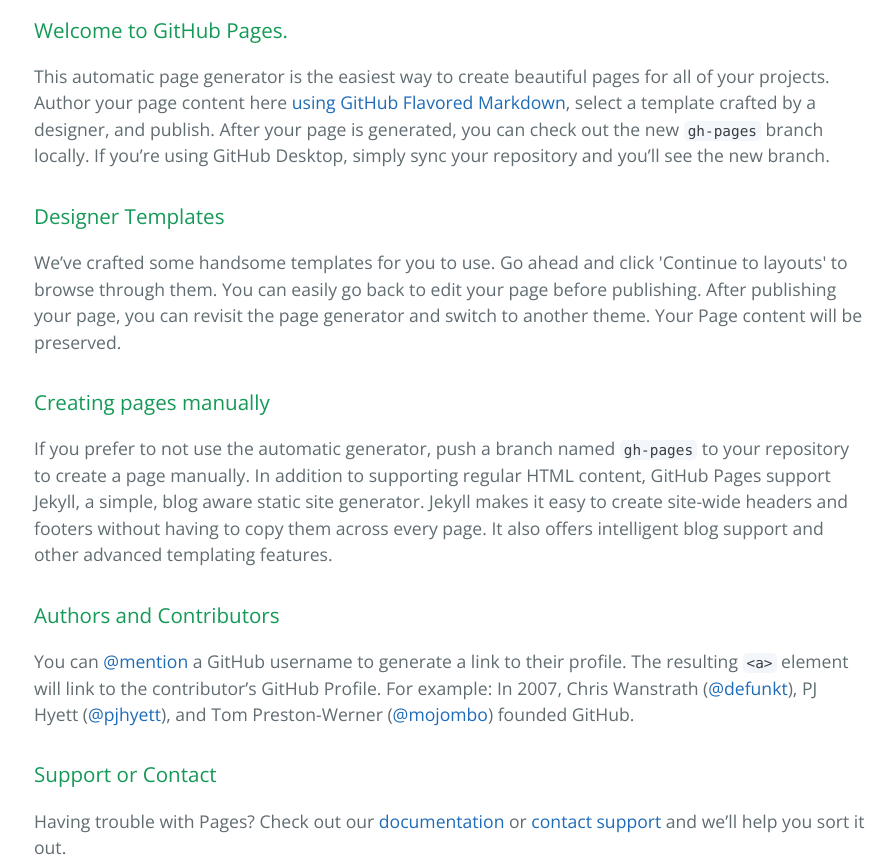
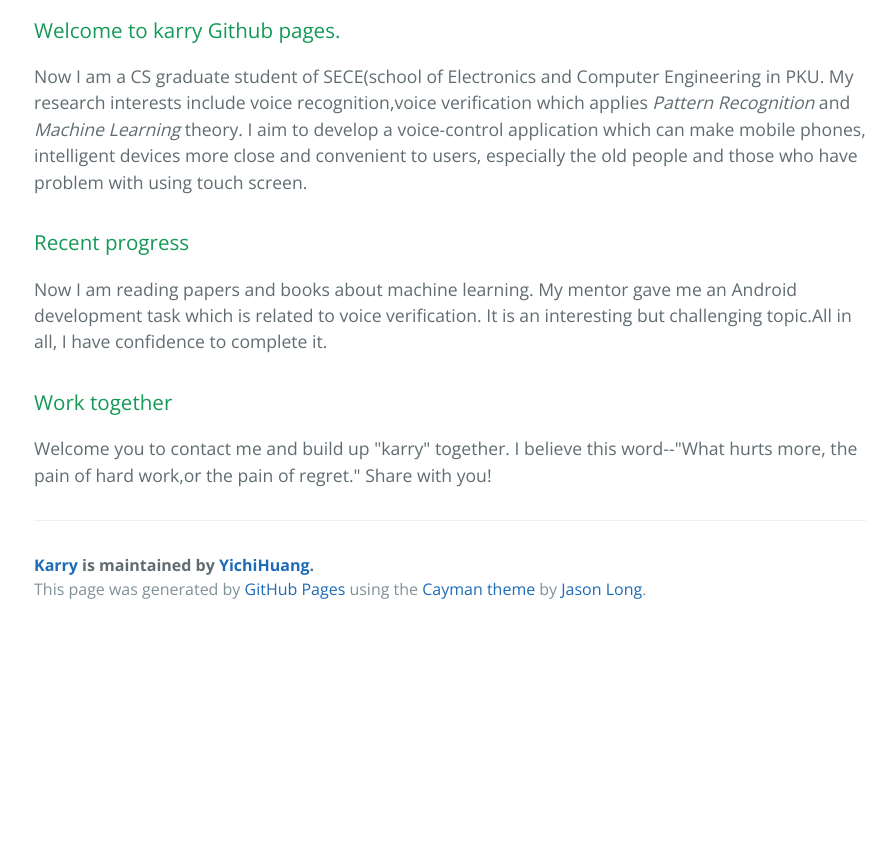
Before and after one commit to YichiHuang/Karry, a plain HTML site: page index.html in a window 1280 px wide. Shown: the part 400-1264 px from the top of the page, without its empty margins (190-1086 px from the left). After the commit the page ends 1033 px from the top, so only its background shows below. Drawn offline with nearby package versions, Linux system fonts and the light colour scheme.

```diff
--- a/index.html
+++ b/index.html
@@ -12,7 +12,7 @@
   <body>
     <section class="page-header">
       <h1 class="project-name">Karry</h1>
-      <h2 class="project-tagline">blog</h2>
+      <h2 class="project-tagline">I want to develop a voice-control application named &quot;karry&quot;.</h2>
       <a href="https://github.com/YichiHuang/karry" class="btn">View on GitHub</a>
       <a href="https://github.com/YichiHuang/karry/zipball/master" class="btn">Download .zip</a>
       <a href="https://github.com/YichiHuang/karry/tarball/master" class="btn">Download .tar.gz</a>
@@ -20,29 +20,21 @@
 
     <section class="main-content">
       <h3>
-<a id="welcome-to-github-pages" class="anchor" href="#welcome-to-github-pages" aria-hidden="true"><span class="octicon octicon-link"></span></a>Welcome to GitHub Pages.</h3>
+<a id="welcome-to-karry-github-pages" class="anchor" href="#welcome-to-karry-github-pages" aria-hidden="true"><span class="octicon octicon-link"></span></a>Welcome to karry Github pages.</h3>
 
-<p>This automatic page generator is the easiest way to create beautiful pages for all of your projects. Author your page content here <a href="https://guides.github.com/features/mastering-markdown/">using GitHub Flavored Markdown</a>, select a template crafted by a designer, and publish. After your page is generated, you can check out the new <code>gh-pages</code> branch locally. If you’re using GitHub Desktop, simply sync your repository and you’ll see the new branch.</p>
+<p>Now I am a CS graduate student of SECE(school of Electronics and Computer Engineering in PKU. My research interests include voice recognition,voice verification which applies <em>Pattern Recognition</em> and <em>Machine Learning</em> theory.
+I aim to develop a voice-control application which can make mobile phones, intelligent devices more close and convenient to users, especially the old people and those who have problem with using touch screen.</p>
 
 <h3>
-<a id="designer-templates" class="anchor" href="#designer-templates" aria-hidden="true"><span class="octicon octicon-link"></span></a>Designer Templates</h3>
+<a id="recent-progress" class="anchor" href="#recent-progress" aria-hidden="true"><span class="octicon octicon-link"></span></a>Recent progress</h3>
 
-<p>We’ve crafted some handsome templates for you to use. Go ahead and click 'Continue to layouts' to browse through them. You can easily go back to edit your page before publishing. After publishing your page, you can revisit the page generator and switch to another theme. Your Page content will be preserved.</p>
+<p>Now I am reading papers and books about machine learning. My mentor gave me an Android development task which is related to voice verification. It is an interesting but challenging topic.All in all, I have confidence to complete it.</p>
 
 <h3>
-<a id="creating-pages-manually" class="anchor" href="#creating-pages-manually" aria-hidden="true"><span class="octicon octicon-link"></span></a>Creating pages manually</h3>
+<a id="work-together" class="anchor" href="#work-together" aria-hidden="true"><span class="octicon octicon-link"></span></a>Work together</h3>
 
-<p>If you prefer to not use the automatic generator, push a branch named <code>gh-pages</code> to your repository to create a page manually. In addition to supporting regular HTML content, GitHub Pages support Jekyll, a simple, blog aware static site generator. Jekyll makes it easy to create site-wide headers and footers without having to copy them across every page. It also offers intelligent blog support and other advanced templating features.</p>
-
-<h3>
-<a id="authors-and-contributors" class="anchor" href="#authors-and-contributors" aria-hidden="true"><span class="octicon octicon-link"></span></a>Authors and Contributors</h3>
-
-<p>You can <a href="https://github.com/blog/821" class="user-mention">@mention</a> a GitHub username to generate a link to their profile. The resulting <code>&lt;a&gt;</code> element will link to the contributor’s GitHub Profile. For example: In 2007, Chris Wanstrath (<a href="https://github.com/defunkt" class="user-mention">@defunkt</a>), PJ Hyett (<a href="https://github.com/pjhyett" class="user-mention">@pjhyett</a>), and Tom Preston-Werner (<a href="https://github.com/mojombo" class="user-mention">@mojombo</a>) founded GitHub.</p>
-
-<h3>
-<a id="support-or-contact" class="anchor" href="#support-or-contact" aria-hidden="true"><span class="octicon octicon-link"></span></a>Support or Contact</h3>
-
-<p>Having trouble with Pages? Check out our <a href="https://help.github.com/pages">documentation</a> or <a href="https://github.com/contact">contact support</a> and we’ll help you sort it out.</p>
+<p>Welcome you to contact me and build up "karry" together.
+I believe this word--"What hurts more, the pain of hard work,or the pain of regret." Share with you!</p>
 
       <footer class="site-footer">
         <span class="site-footer-owner"><a href="https://github.com/YichiHuang/karry">Karry</a> is maintained by <a href="https://github.com/YichiHuang">YichiHuang</a>.</span>
```
Also changed, not shown: params.json (+1 -1 lines).
